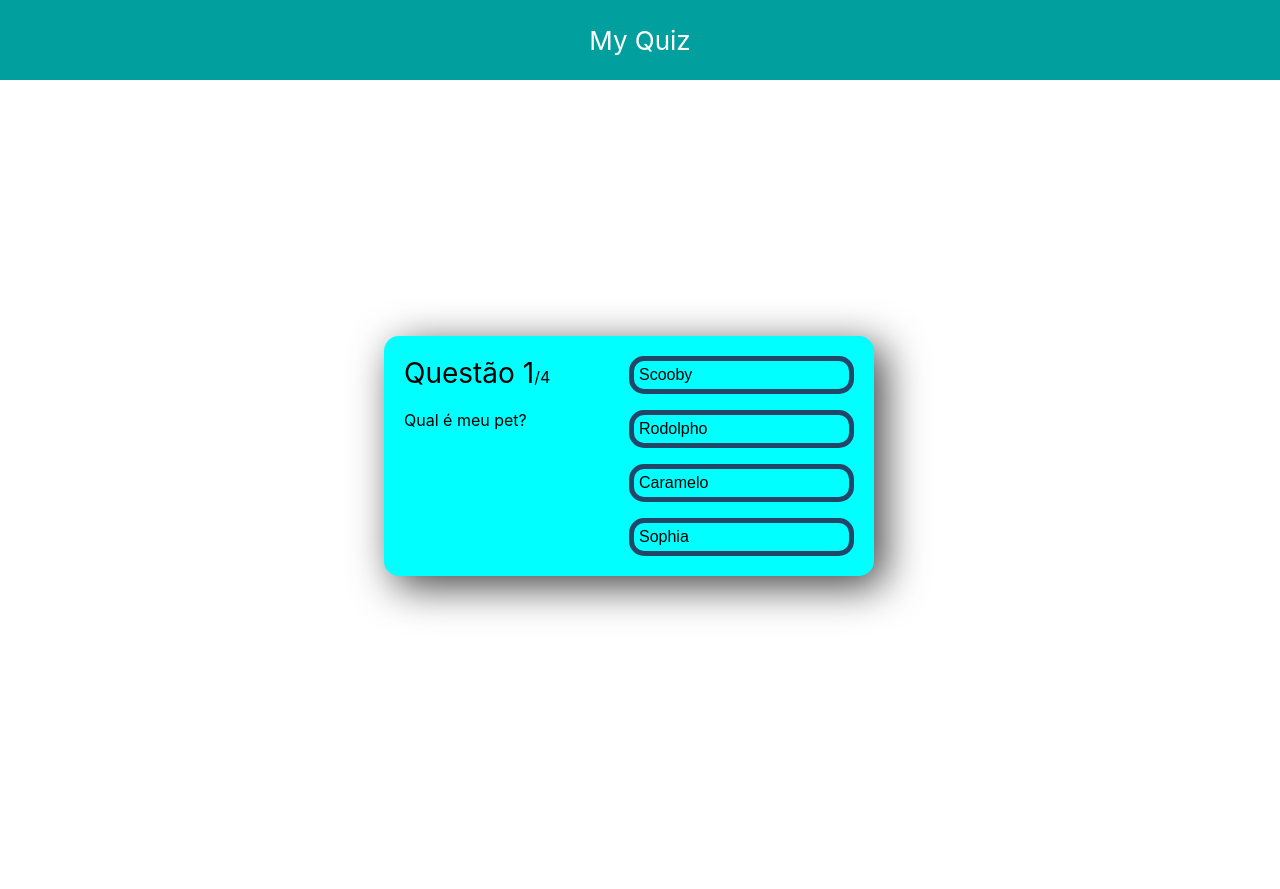
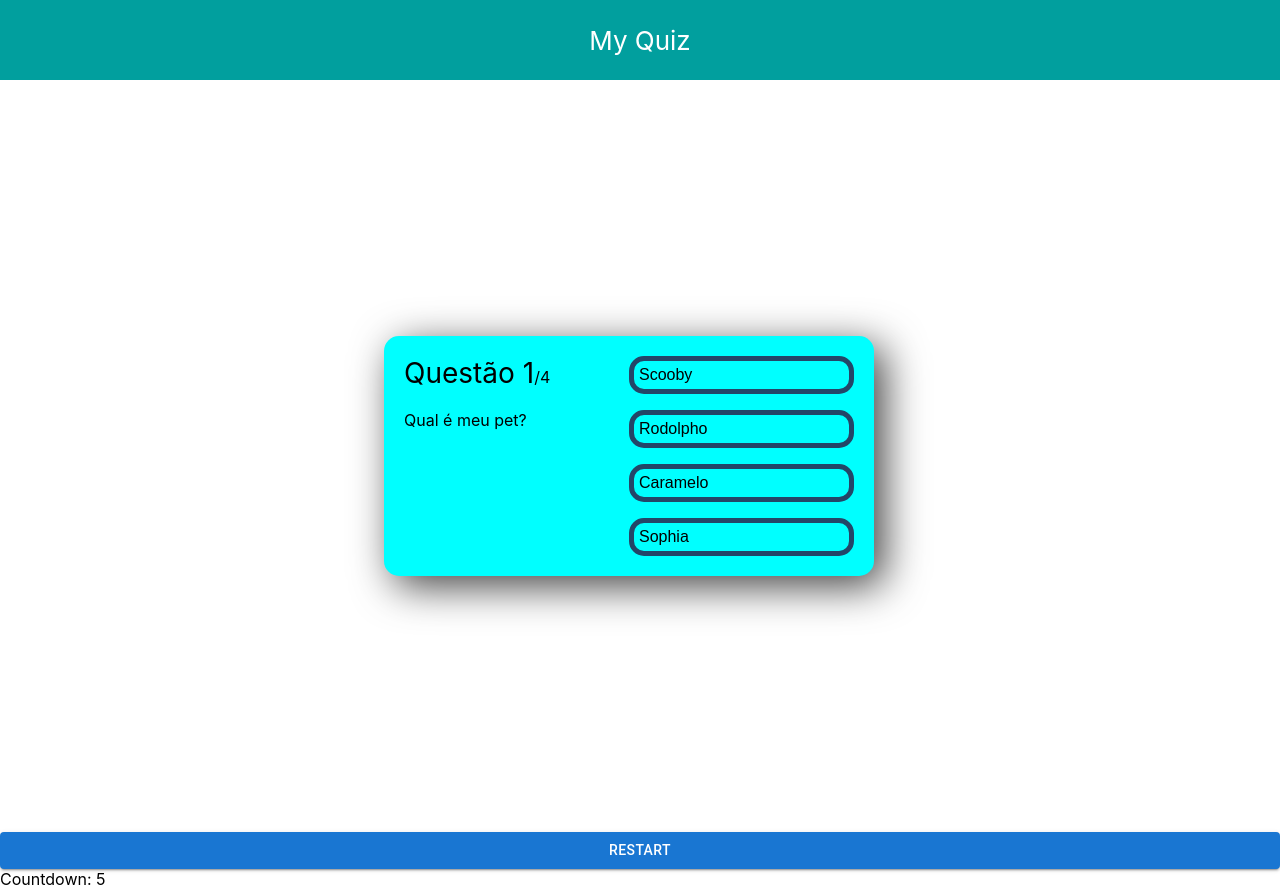
Before and after one commit to iagoAguiar/QuizBeginner, a React (Create React App) app: page /Questions in a window 1280 px wide. Before the commit the page ends 832 px from the top, so only its background shows below. Built offline with nearby package versions, Linux system fonts and the light colour scheme.

Commit message:
'criando_timer'

```diff
--- /dev/null
+++ b/src/Components/Countdown/countdown.jsx
@@ -0,0 +1,35 @@
+import React from 'react'
+
+
+
+const Timer = () => {
+     let  controle = 0;
+     if(localStorage.getItem('@timer') > 0 ){
+          controle = parseInt(localStorage.getItem('@timer'));
+     } else{
+          controle = 0;
+     }
+     const [counter, setCounter] = React.useState(controle);
+
+
+
+     localStorage.setItem('@timer', counter);
+
+     React.useEffect(() => {
+          const timer = setInterval(() => setCounter(counter + 1), 1000);
+          return () => clearInterval(timer);
+        }, [counter]);
+
+
+      localStorage.setItem('@timer', counter);
+
+     return(
+     <div>
+          <div>Countdown: {counter}</div>
+     </div>
+     )
+}
+
+
+
+export default Timer;
--- a/src/Components/Home/Home.jsx
+++ b/src/Components/Home/Home.jsx
@@ -2,6 +2,8 @@ import React from 'react'
 import "./Home.css"
 
 import {  Button  } from '@material-ui/core';
+
+localStorage.setItem('@timer', 0);
 
 
 export default function  Home() {
--- a/src/Components/Test/Question.css
+++ b/src/Components/Test/Question.css
@@ -12,6 +12,12 @@
      justify-content: space-between;
    }
 
+.conteudo{
+  display: flex;
+  flex-direction: column;
+  height: 50%;
+  justify-content: space-between;
+}
 .score-section {
      display: flex;
      font-size: 24px;
--- a/src/Components/Test/Questions.jsx
+++ b/src/Components/Test/Questions.jsx
@@ -1,6 +1,8 @@
 import React, { useState } from 'react';
 import './Question.css';
+import Timer from '../Countdown/countdown'
 
+import {  Button  } from '@material-ui/core';
 
 export default function Question() {
 	const questions = [
@@ -59,6 +61,8 @@ export default function Question() {
 		}
 	};
 	return (
+		<div>
+			<div className='conteudo'>
 			<div className='app'>
 				{showScore ? (
 					<div className='score-section'>
@@ -79,6 +83,15 @@ export default function Question() {
 						</div>
 					</>
 				)}
+
 			</div>
+				<Button variant="contained" color="primary" href="Questions">Restart </Button>
+
+			</div>
+
+
+			<Timer />
+		</div>
+
 	);
 }
--- a/src/main_/App.jsx
+++ b/src/main_/App.jsx
@@ -7,7 +7,6 @@ function App() {
   return (
     <div className="App">
       <Home />
-
     </div>
   );
 }
```
Also changed, not shown: 1 other file (tests, documents, lock files or other folders). Lines whose indentation alone changed are shown as unchanged.
